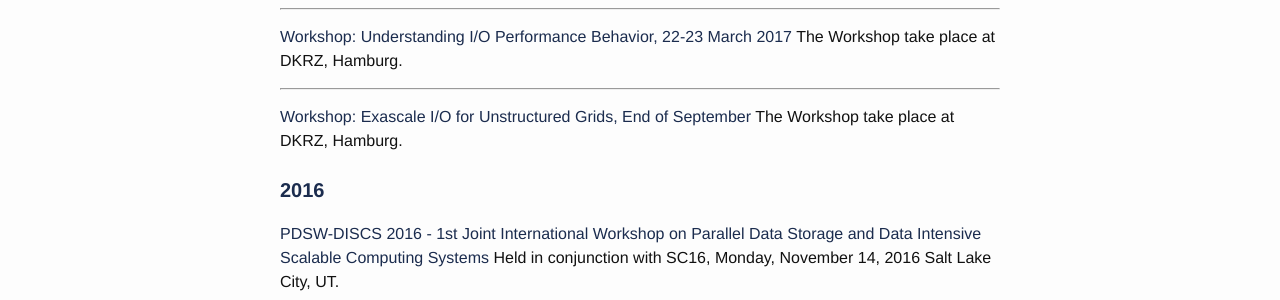
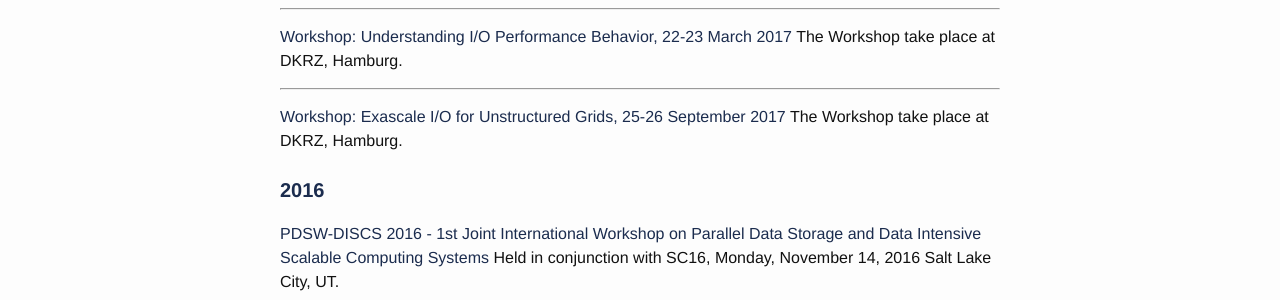
Before and after one commit to ada-fs/ada-fs.github.io, a Jekyll site: the page built from events.md, in a window 1280 px wide. Shown: the part 396-696 px from the top of the page. Built offline with Jekyll 4.4.1, drawn with Linux system fonts in a browser that asks for light colours; Markdown is read by kramdown in place of the engine named in the settings.

Commit message:
set date for EIUP workshop

```diff
--- a/events.md
+++ b/events.md
@@ -18,7 +18,7 @@
 
 ---
 
-[Workshop: Exascale I/O for Unstructured Grids, End of September](https://wr.informatik.uni-hamburg.de/events/2017/eiug)
+[Workshop: Exascale I/O for Unstructured Grids, 25-26 September 2017](https://wr.informatik.uni-hamburg.de/events/2017/eiug)
 The Workshop take place at DKRZ, Hamburg.
 
 ### 2016
```
